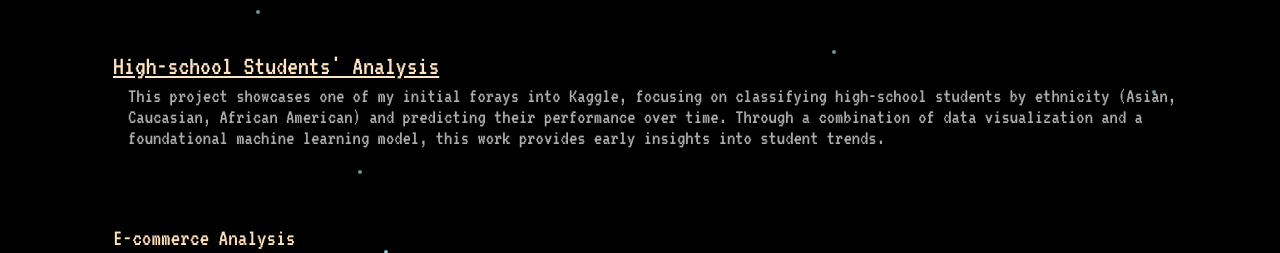
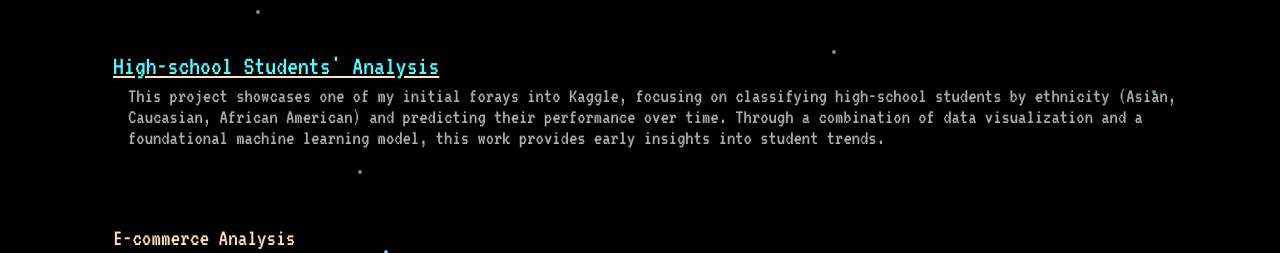
Before and after one commit to Slay-Shayer/my-profile, a plain HTML site: page index.html in a window 1280 px wide. In both pictures the pointer is over the link "High-school Students' Analysis". Shown: the part 470-723 px from the top of the page. Drawn offline with Linux system fonts and the light colour scheme; a web font is replaced by a local one.

Commit message:
Update style.css

```diff
--- a/style.css
+++ b/style.css
@@ -357,8 +357,8 @@ body {
 
 
 .project-title:hover {
-    color: bisque;
-    text-decoration: underline;
+    color: rgb(83, 249, 255);
+    text-decoration: underline bisque;
     font-size: 1.7rem;
 }
 
```
